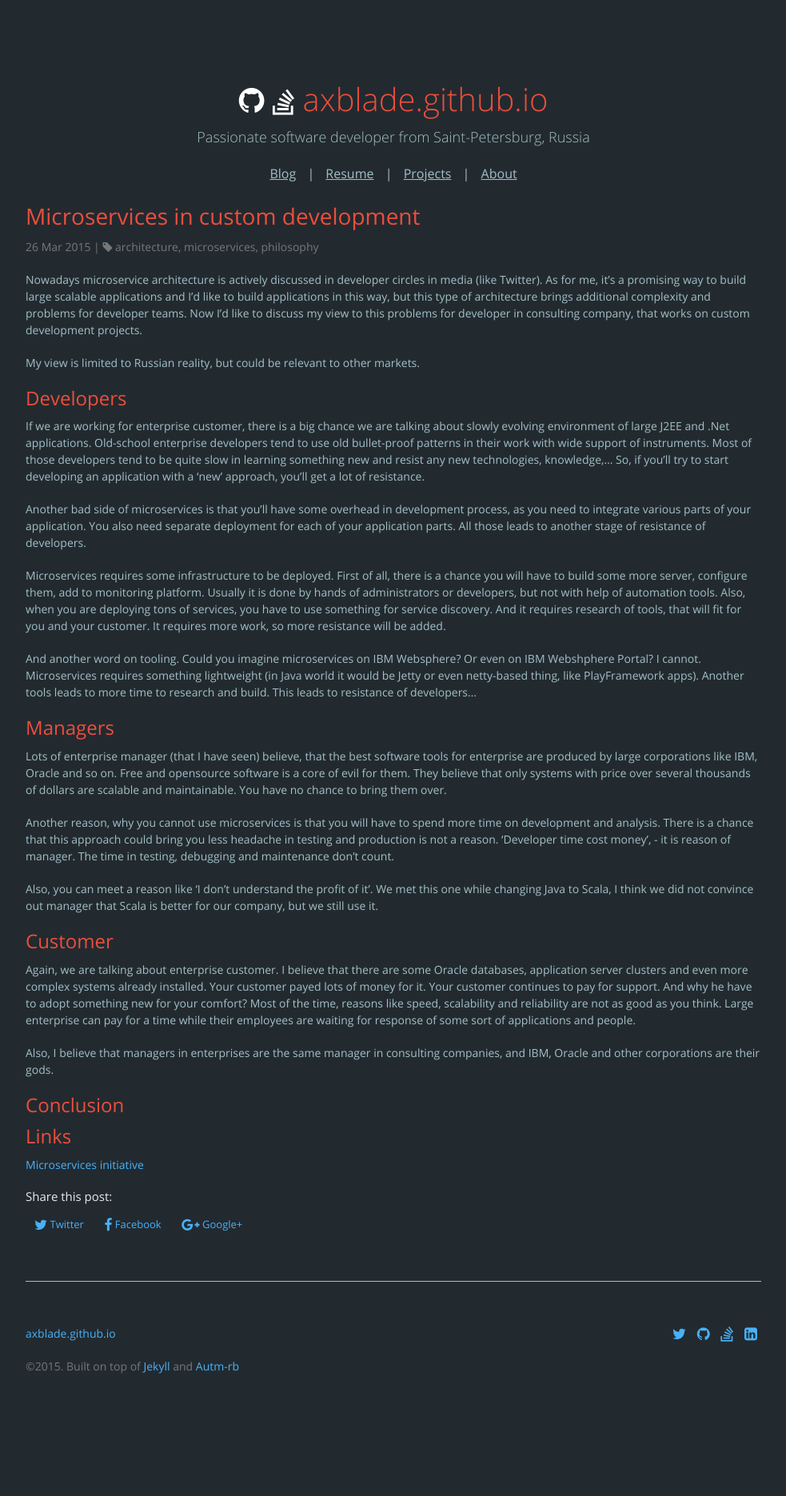
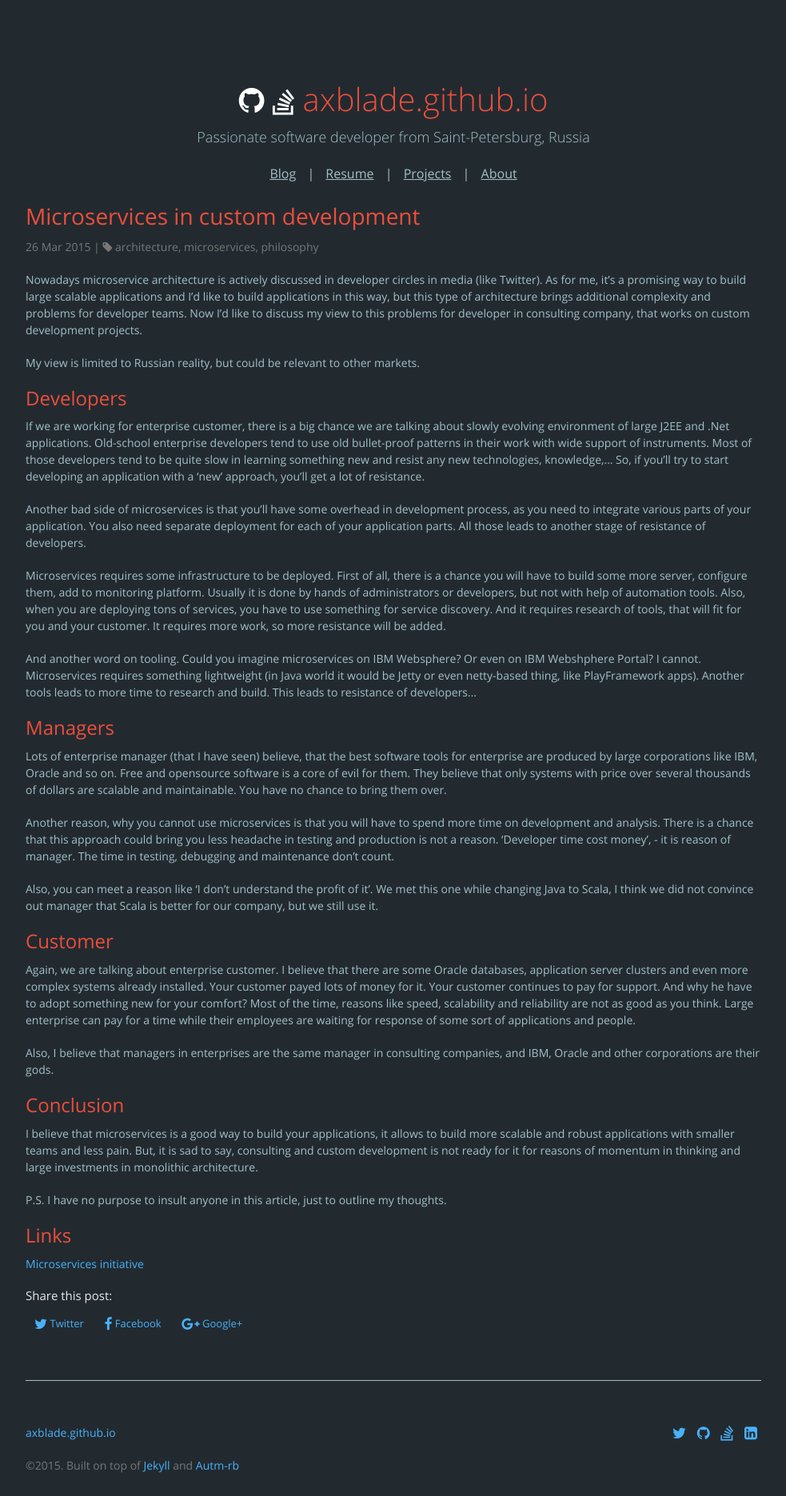
Before and after one commit to eugene-sy/eugene-sy.github.io, a Jekyll site: the page built from _posts/2015-03-26-microservices-in-custom-development.md, in a window 1280 px wide. Shown: the whole page at 80% size, without its empty margins (148-1131 px from the left). Built offline with Jekyll 4.4.1, drawn with Linux system fonts in a browser that asks for light colours; nearby versions of some CDN libraries; before the commit the page ends 1747 px from its top, so only the background shows below that.

Commit message:
conclusion part

```diff
--- a/_posts/2015-03-26-microservices-in-custom-development.md
+++ b/_posts/2015-03-26-microservices-in-custom-development.md
@@ -46,6 +46,11 @@
 
 ## Conclusion
 
+I believe that microservices is a good way to build your applications, it allows to build more scalable and robust applications with smaller teams and less pain.
+But, it is sad to say, consulting and custom development is not ready for it for reasons of momentum in thinking and large investments in monolithic architecture.
+
+P.S. I have no purpose to insult anyone in this article, just to outline my thoughts.
+
 ## Links
 
 [Microservices initiative](http://microservices.io/)
```
